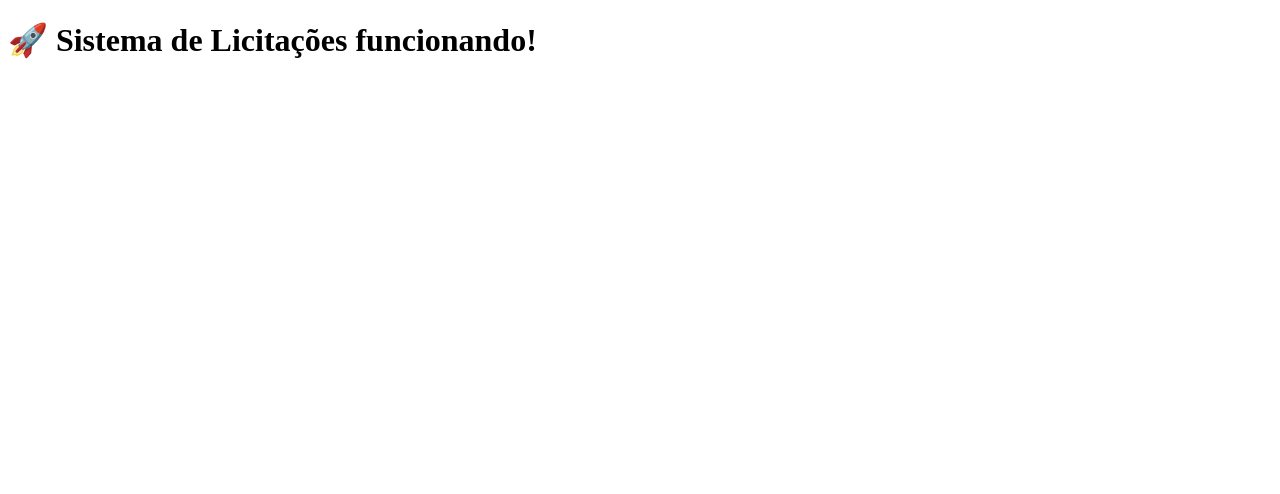
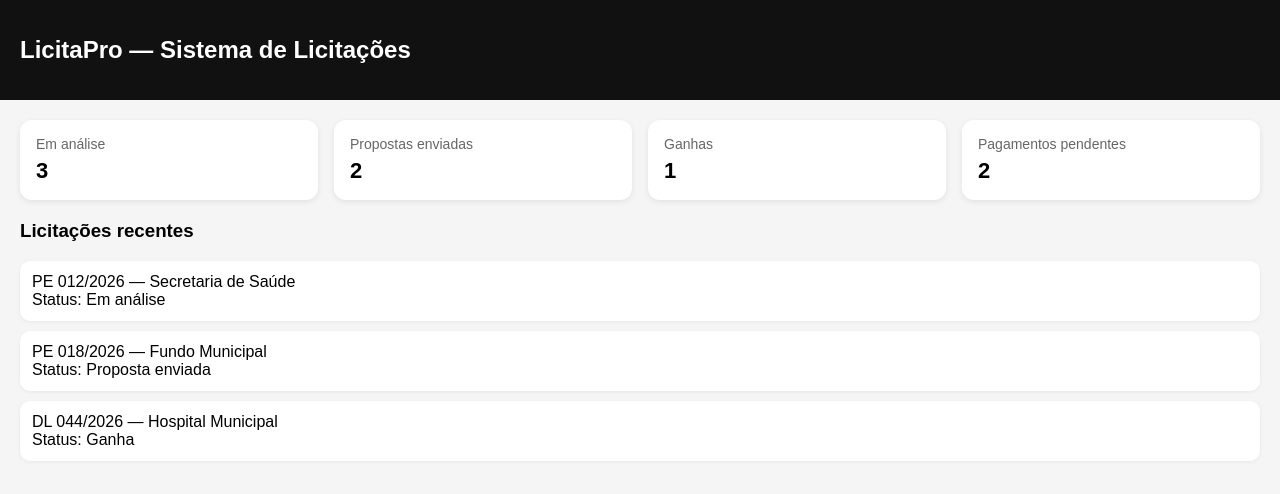
Before and after one commit to licitacoes-debug/Controle, a plain HTML site: page index.html in a window 1280 px wide. Drawn offline with Linux system fonts and the light colour scheme.

Commit message:
Update index.html

```diff
--- a/index.html
+++ b/index.html
@@ -1,9 +1,69 @@
 <!DOCTYPE html>
-<html>
+<html lang="pt-br">
 <head>
+  <meta charset="UTF-8" />
+  <meta name="viewport" content="width=device-width, initial-scale=1.0" />
   <title>LicitaPro</title>
+  <style>
+    body { font-family: Arial, sans-serif; margin:0; background:#f5f5f5; }
+    header { background:#111; color:#fff; padding:16px 20px; }
+    .container { padding:20px; }
+    .grid { display:grid; grid-template-columns: repeat(auto-fit, minmax(220px,1fr)); gap:16px; }
+    .card { background:#fff; border-radius:12px; padding:16px; box-shadow:0 2px 6px rgba(0,0,0,.08); }
+    .title { font-size:14px; color:#666; }
+    .value { font-size:22px; font-weight:bold; margin-top:6px; }
+    .list { margin-top:20px; }
+    .item { background:#fff; padding:12px; border-radius:10px; margin-bottom:10px; box-shadow:0 1px 4px rgba(0,0,0,.06); }
+  </style>
 </head>
 <body>
-  <h1>🚀 Sistema de Licitações funcionando!</h1>
+
+<header>
+  <h2>LicitaPro — Sistema de Licitações</h2>
+</header>
+
+<div class="container">
+
+  <div class="grid">
+    <div class="card">
+      <div class="title">Em análise</div>
+      <div class="value">3</div>
+    </div>
+    <div class="card">
+      <div class="title">Propostas enviadas</div>
+      <div class="value">2</div>
+    </div>
+    <div class="card">
+      <div class="title">Ganhas</div>
+      <div class="value">1</div>
+    </div>
+    <div class="card">
+      <div class="title">Pagamentos pendentes</div>
+      <div class="value">2</div>
+    </div>
+  </div>
+
+  <div class="list">
+    <h3>Licitações recentes</h3>
+
+    <div class="item">
+      PE 012/2026 — Secretaria de Saúde
+      <br>Status: Em análise
+    </div>
+
+    <div class="item">
+      PE 018/2026 — Fundo Municipal
+      <br>Status: Proposta enviada
+    </div>
+
+    <div class="item">
+      DL 044/2026 — Hospital Municipal
+      <br>Status: Ganha
+    </div>
+
+  </div>
+
+</div>
+
 </body>
 </html>
```
